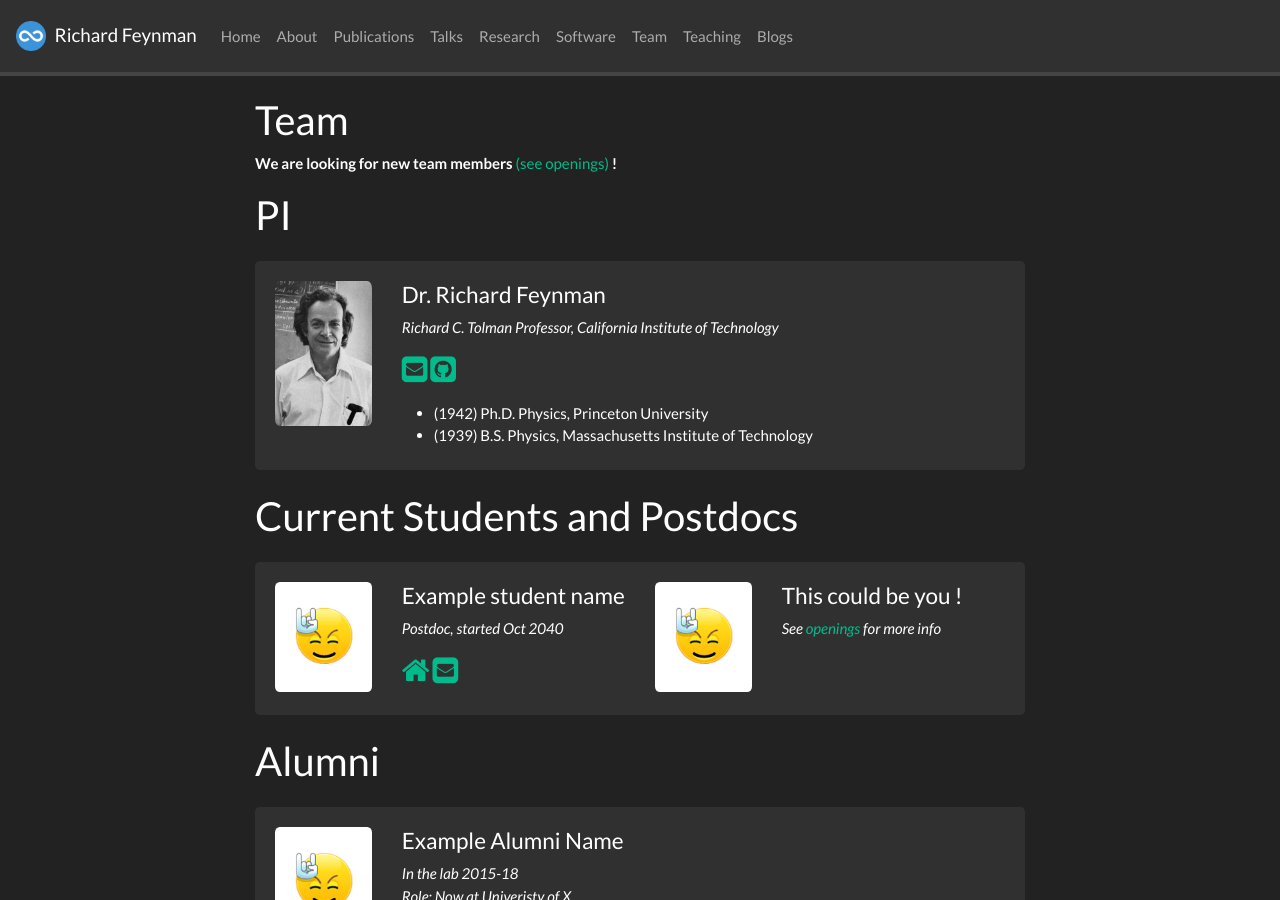
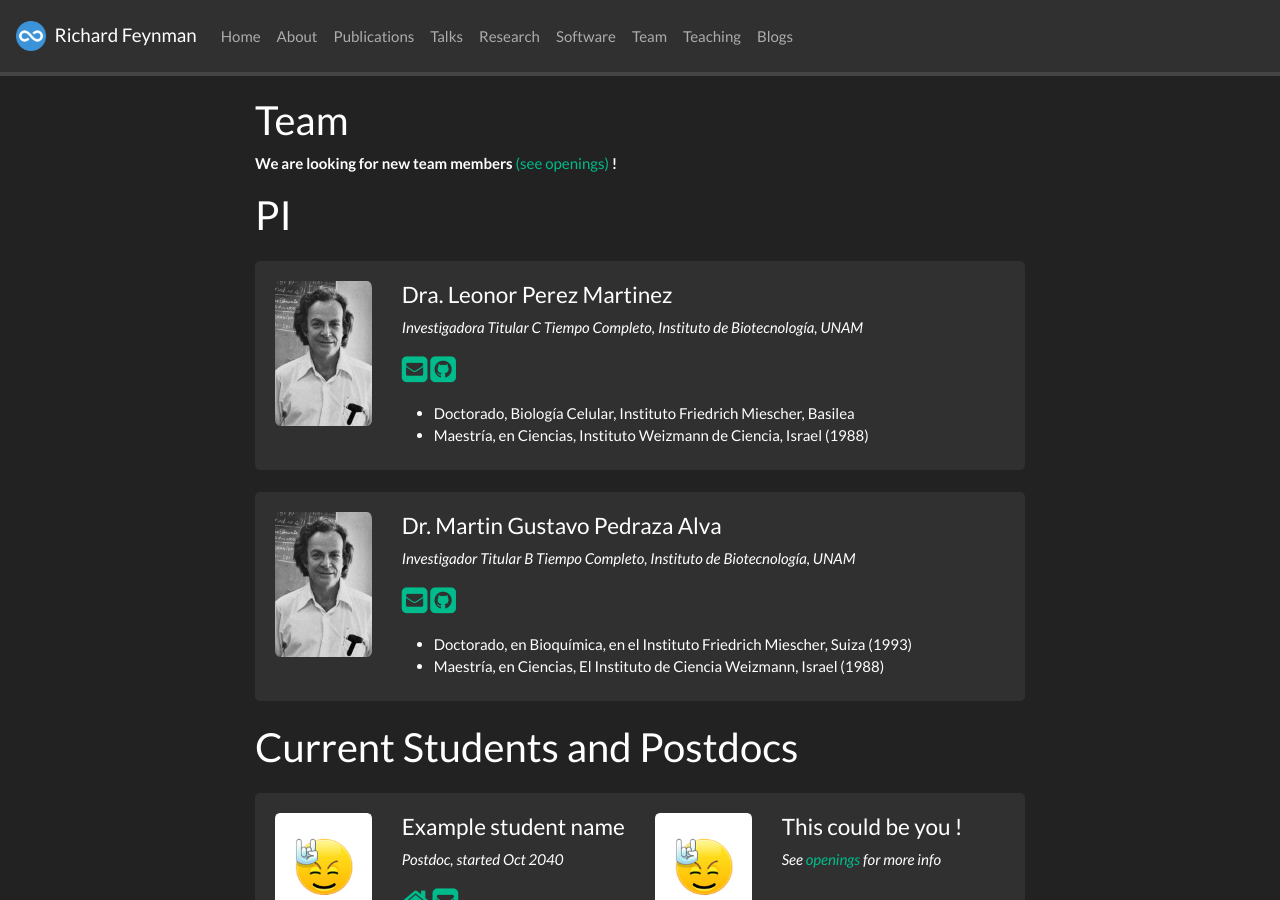
Before and after one commit to NeuroInmuno-IBT/NeuroInmuno-IBT.github.io, a Jekyll site: the page built from _pages/team.md, in a window 1280 px wide and 900 px high. Built offline with Jekyll 4.4.1, drawn with Linux system fonts in a browser that asks for light colours; nearby versions of some CDN libraries; a style sheet for code colours, icons or effects is not loaded.

Commit message:
Update pi.yml

```diff
--- a/_data/pi.yml
+++ b/_data/pi.yml
@@ -1,7 +1,7 @@
-- name: Dr. Richard Feynman
+- name: Dra. Leonor Perez Martinez
   photo: headshot.jpg
-  info: Richard C. Tolman Professor, California Institute of Technology
-  email: richard@university.edu
+  info: Investigadora Titular C Tiempo Completo, Instituto de Biotecnología, UNAM
+  email: leonor.perez@ibt.unam.mx
   github: https://github.com/
   researchgate: https://www.researchgate.net/
   scholar: https://scholar.google.com/citations?user=B7vSqZsAAAAJ
@@ -9,9 +9,29 @@
   # Change the items in "education" you have (up to 6)
   education:
     [
-      "(1942) Ph.D. Physics, Princeton University",
-      "(1939) B.S. Physics, Massachusetts Institute of Technology",
+      "Doctorado, Biología Celular, Instituto Friedrich Miescher, Basilea",
+      "Maestría, en Ciencias, Instituto Weizmann de Ciencia, Israel (1988)",
+      "Licenciatura, Biología, Fac. de Ciencias-UNAM (1986)"
     ]
 
   educationshort:
     ["(1942) Ph.D. Physics, Princeton", "(1939) B.S. Physics, MIT"]
+
+- name: Dr. Martin Gustavo Pedraza Alva
+  photo: headshot.jpg
+  info: Investigador Titular B Tiempo Completo, Instituto de Biotecnología, UNAM
+  email: gustavo.pedraza@ibt.unam.mx
+  github: https://github.com/
+  researchgate: https://www.researchgate.net/
+  scholar: https://scholar.google.com/citations?user=B7vSqZsAAAAJ
+  cv: cv/cv.pdf
+  # Change the items in "education" you have (up to 6)
+  education:
+    [
+      "Doctorado, en Bioquímica, en el Instituto Friedrich Miescher, Suiza (1993)",
+      "Maestría, en Ciencias, El Instituto de Ciencia Weizmann, Israel (1988)",
+      "Licenciatura, Biología, Fac. de Ciencias-UNAM (1986)"
+    ]
+
+  educationshort:
+    ["(1942) Ph.D. Physics, Princeton", "(1939) B.S. Physics, MIT"]
```
